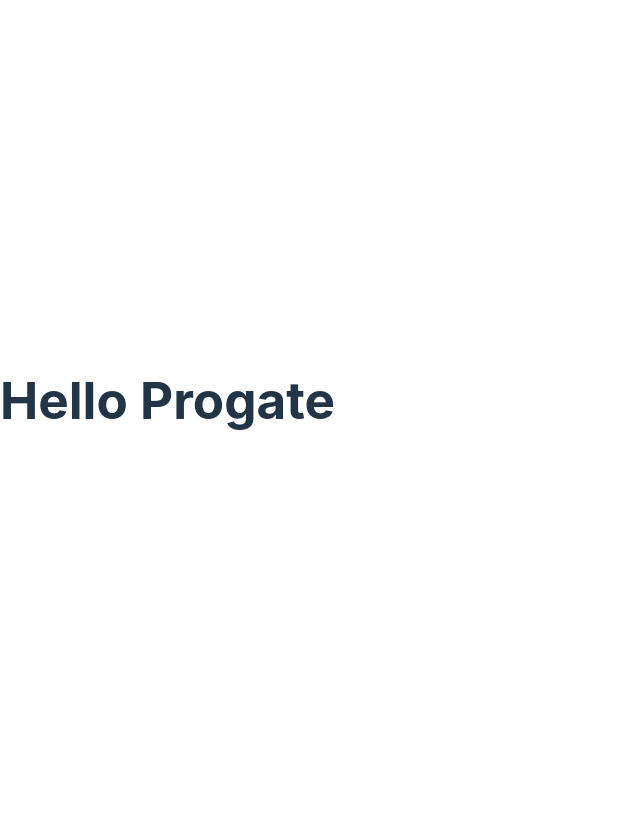
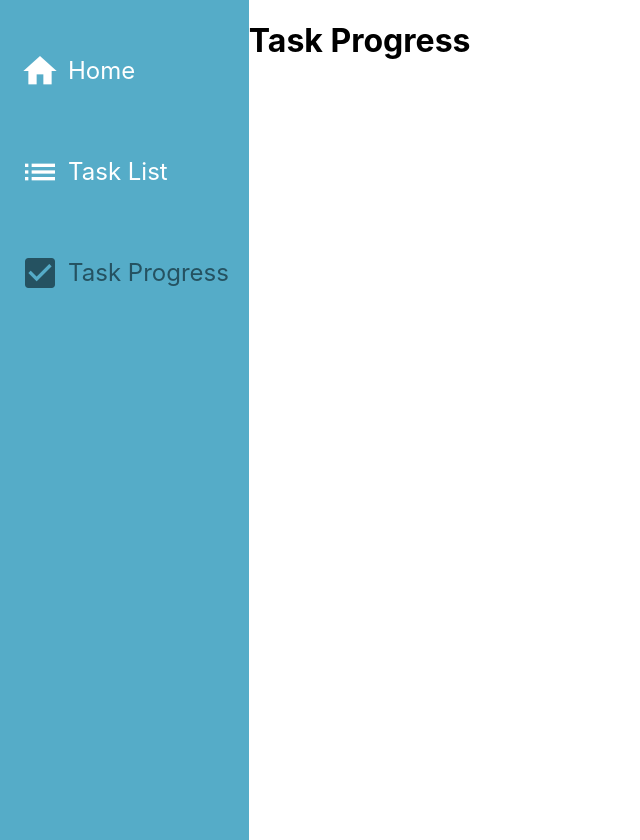
Before and after one commit to vyonizr/kanban-project, a React (Vite) app: page /task-progress in a window 1280 px wide. Shown: the whole page, without its empty margins (0-640 px from the left). Before the commit the page ends 800 px from the top, so only its background shows below. Built offline with nearby package versions, Linux system fonts and the light colour scheme.

Commit message:
Add react router and side menu layout

```diff
--- a/index.html
+++ b/index.html
@@ -4,6 +4,7 @@
     <meta charset="UTF-8" />
     <link rel="icon" type="image/svg+xml" href="/vite.svg" />
     <meta name="viewport" content="width=device-width, initial-scale=1.0" />
+    <link rel="stylesheet" href="https://fonts.googleapis.com/icon?family=Material+Icons" />
     <title>Vite + React + TS</title>
   </head>
   <body>
--- a/package.json
+++ b/package.json
@@ -11,7 +11,8 @@
   },
   "dependencies": {
     "react": "^18.2.0",
-    "react-dom": "^18.2.0"
+    "react-dom": "^18.2.0",
+    "react-router-dom": "^6.11.2"
   },
   "devDependencies": {
     "@types/react": "^18.0.28",
--- a/src/App.tsx
+++ b/src/App.tsx
@@ -1,9 +1,41 @@
-const App = (): JSX.Element => {
-  return (
-    <div>
-      <h1>Hello Progate</h1>
-    </div>
-  );
-};
+import { createBrowserRouter, RouterProvider } from "react-router-dom";
+import SideMenuLayout from "./layouts/SideMenuLayout";
+
+const router = createBrowserRouter([
+  {
+    path: "/",
+    element: <SideMenuLayout />,
+    children: [
+      {
+        path: "/",
+        element: <h1>Home</h1>,
+      },
+    ],
+  },
+  {
+    path: "task-list",
+    element: <SideMenuLayout />,
+    children: [
+      {
+        path: "/task-list",
+        element: <h1>Task List</h1>,
+      },
+    ],
+  },
+  {
+    path: "task-progress",
+    element: <SideMenuLayout />,
+    children: [
+      {
+        path: "/task-progress",
+        element: <h1>Task Progress</h1>,
+      },
+    ],
+  },
+]);
+
+function App(): JSX.Element {
+  return <RouterProvider router={router} />;
+}
 
 export default App;
--- /dev/null
+++ b/src/components/SideMenu.tsx
@@ -0,0 +1,72 @@
+import React from "react";
+import { NavLink } from "react-router-dom";
+import type { CSSProperties } from "../types";
+
+const SideMenu = (): JSX.Element => {
+  return (
+    <div style={styles.container}>
+      <NavLink
+        to="/"
+        style={({ isActive }) => (isActive ? styles.activeLink : styles.link)}
+      >
+        <span className="material-icons" style={styles.icon}>
+          home
+        </span>
+        <p style={styles.text}>Home</p>
+      </NavLink>
+      <NavLink
+        to="/task-list"
+        style={({ isActive }) => (isActive ? styles.activeLink : styles.link)}
+      >
+        <span className="material-icons" style={styles.icon}>
+          list
+        </span>
+        <p style={styles.text}>Task List</p>
+      </NavLink>
+      <NavLink
+        to="/task-progress"
+        style={({ isActive }) => (isActive ? styles.activeLink : styles.link)}
+      >
+        <span className="material-icons" style={styles.icon}>
+          check_box
+        </span>
+        <p style={styles.text}>Task Progress</p>
+      </NavLink>
+    </div>
+  );
+};
+
+const commonLinkStyles: React.CSSProperties = {
+  display: "flex",
+  alignItems: "center",
+  margin: "12px 0",
+  textDecoration: "none",
+};
+
+const styles: CSSProperties = {
+  container: {
+    display: "flex",
+    flexDirection: "column",
+    backgroundColor: "#55ACC8",
+    padding: "20px",
+    minHeight: "100vh",
+    height: "100%",
+  },
+  link: {
+    ...commonLinkStyles,
+    color: "#fff",
+  },
+  activeLink: {
+    ...commonLinkStyles,
+    color: "#255261",
+  },
+  icon: {
+    fontSize: "40px",
+  },
+  text: {
+    fontSize: "24px",
+    marginLeft: "8px",
+  },
+};
+
+export default SideMenu;
--- a/src/index.css
+++ b/src/index.css
@@ -1,69 +1,7 @@
 :root {
   font-family: Inter, system-ui, Avenir, Helvetica, Arial, sans-serif;
-  line-height: 1.5;
-  font-weight: 400;
-
-  color-scheme: light dark;
-  color: rgba(255, 255, 255, 0.87);
-  background-color: #242424;
-
-  font-synthesis: none;
-  text-rendering: optimizeLegibility;
-  -webkit-font-smoothing: antialiased;
-  -moz-osx-font-smoothing: grayscale;
-  -webkit-text-size-adjust: 100%;
-}
-
-a {
-  font-weight: 500;
-  color: #646cff;
-  text-decoration: inherit;
-}
-a:hover {
-  color: #535bf2;
 }
 
 body {
   margin: 0;
-  display: flex;
-  place-items: center;
-  min-width: 320px;
-  min-height: 100vh;
 }
-
-h1 {
-  font-size: 3.2em;
-  line-height: 1.1;
-}
-
-button {
-  border-radius: 8px;
-  border: 1px solid transparent;
-  padding: 0.6em 1.2em;
-  font-size: 1em;
-  font-weight: 500;
-  font-family: inherit;
-  background-color: #1a1a1a;
-  cursor: pointer;
-  transition: border-color 0.25s;
-}
-button:hover {
-  border-color: #646cff;
-}
-button:focus,
-button:focus-visible {
-  outline: 4px auto -webkit-focus-ring-color;
-}
-
-@media (prefers-color-scheme: light) {
-  :root {
-    color: #213547;
-    background-color: #ffffff;
-  }
-  a:hover {
-    color: #747bff;
-  }
-  button {
-    background-color: #f9f9f9;
-  }
-}
--- /dev/null
+++ b/src/layouts/SideMenuLayout.tsx
@@ -0,0 +1,13 @@
+import SideMenu from "../components/SideMenu";
+import { Outlet } from "react-router-dom";
+
+const SideMenuLayout = (): JSX.Element => {
+  return (
+    <div style={{ display: "flex" }}>
+      <SideMenu />
+      <Outlet />
+    </div>
+  );
+};
+
+export default SideMenuLayout;
--- /dev/null
+++ b/src/types/index.ts
@@ -0,0 +1,4 @@
+// eslint-disable-next-line @typescript-eslint/consistent-indexed-object-style
+export interface CSSProperties {
+  [key: string]: React.CSSProperties;
+}
```
Also changed, not shown: 1 other file (tests, documents, lock files or other folders).
